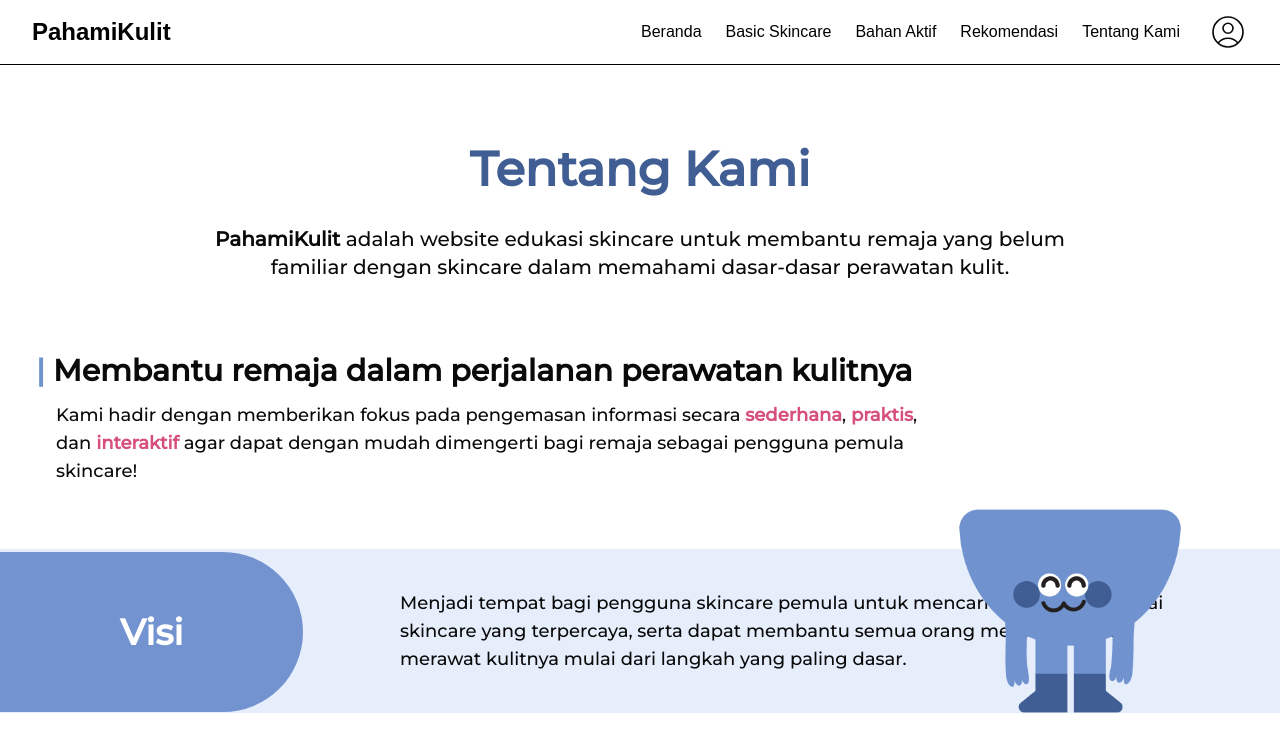
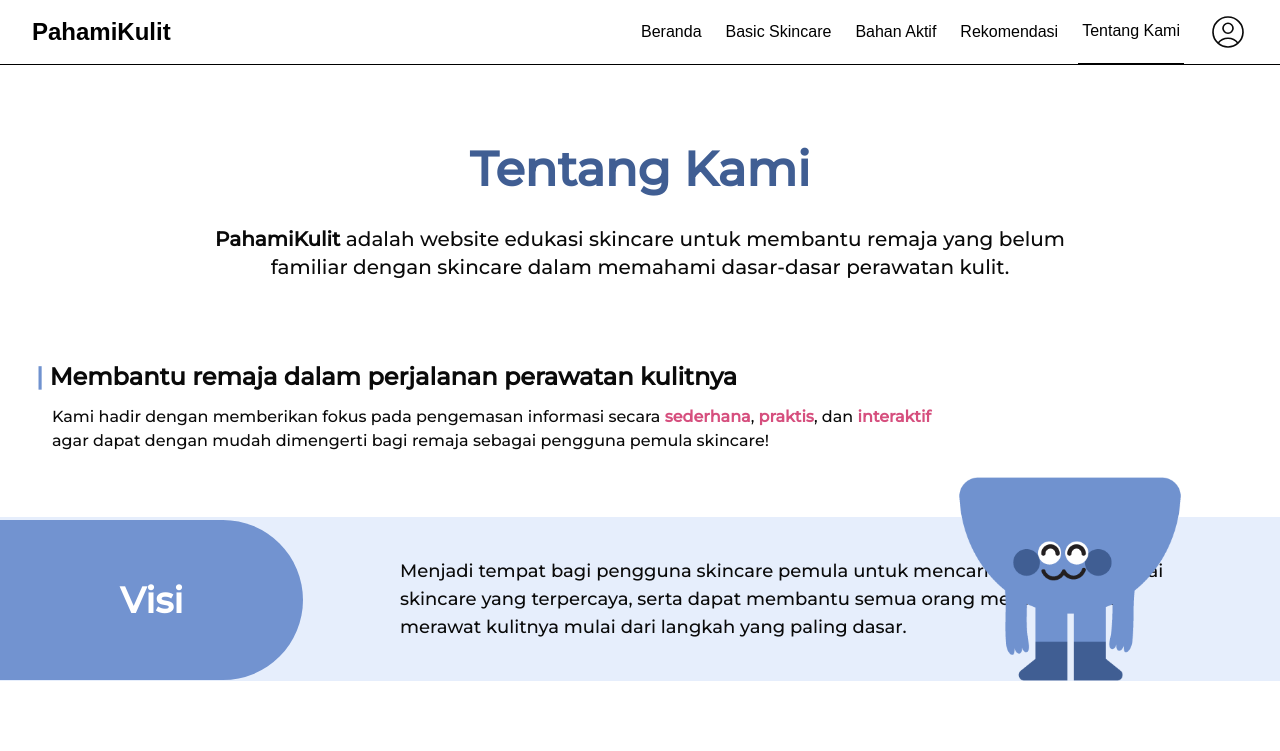
Before and after one commit to putrilauraa/PahamiKulit-FrontEnd, a Next.js app: page /about-us in a window 1280 px wide. Shown: the top 751 px of the page. Built offline with nearby package versions, Linux system fonts and the light colour scheme; a web font is replaced by a local one.

Commit message:
feat(navbar): active page sign

```diff
--- a/src/app/about-us/page.tsx
+++ b/src/app/about-us/page.tsx
@@ -23,14 +23,14 @@ export default function AboutUs() {
                             dengan skincare dalam memahami dasar-dasar perawatan
                             kulit.
                         </p>
-                        <div className="py-10 mt-8 ml-9">
-                            <p className="text-3xl font-bold">
+                        <div className="py-10 mt-10 ml-9">
+                            <p className="text-2xl font-bold">
                                 <strong className="text-[#7092CF]">| </strong>
                                 Membantu remaja dalam perjalanan perawatan
                                 kulitnya
                             </p>
 
-                            <p className="ml-5 w-4xl mt-3 text-lg">
+                            <p className="ml-4 w-4xl mt-3">
                                 Kami hadir dengan memberikan fokus pada
                                 pengemasan informasi secara{' '}
                                 <strong className="text-[#D64F7E]">
@@ -58,7 +58,7 @@ export default function AboutUs() {
                                 background: '#E6EEFC',
                             }}
                         >
-                            <div className="absolute left-0 text-white font-bold text-4xl bg-[#7293D0] flex px-30 py-15 top-138 rounded-r-full sm:4px md:6px lg:8px">
+                            <div className="absolute left-0 text-white font-bold text-4xl bg-[#7293D0] flex px-30 py-15 top-130 rounded-r-full sm:4px md:6px lg:8px">
                                 Visi
                             </div>
                             <div className="flex items-center ml-100">
--- a/src/components/Navbar.tsx
+++ b/src/components/Navbar.tsx
@@ -4,7 +4,6 @@ import { Bai_Jamjuree } from 'next/font/google';
 import { usePathname, useRouter } from 'next/navigation';
 import Link from 'next/link';
 import Signin from './Signin';
-
 
 const bai_jamjuree = Bai_Jamjuree({ weight: '500', subsets: ['latin'] });
 
@@ -17,9 +16,7 @@ export function Navbar() {
         setisCLick(!isClick);
     };
 
-    const toggleLoginModal = () =>{
-
-    }
+    const toggleLoginModal = () => {};
 
     return (
         <>
@@ -42,31 +39,51 @@ export function Navbar() {
                             <div className="flex items-center space-x-4">
                                 <Link
                                     href="/"
-                                    className="text-black hover:border-b-2 hover:border-black py-5 px-1"
+                                    className={`text-black py-5 px-1 ${
+                                        pathName === '/'
+                                            ? 'border-b-2 border-black'
+                                            : 'hover:border-b-2 hover:border-black'
+                                    }`}
                                 >
                                     Beranda
                                 </Link>
                                 <Link
-                                    href="/home"
-                                    className="text-black hover:border-b-2 hover:border-black py-5 px-1"
+                                    href="/basic-skincare"
+                                    className={`text-black py-5 px-1 ${
+                                        pathName === '/basic-skincare'
+                                            ? 'border-b-2 border-black'
+                                            : 'hover:border-b-2 hover:border-black'
+                                    }`}
                                 >
                                     Basic Skincare
                                 </Link>
                                 <Link
                                     href="/mengenal-bahan-aktif"
-                                    className="text-black hover:border-b-2 hover:border-black py-5 px-1"
+                                    className={`text-black py-5 px-1 ${
+                                        pathName === '/mengenal-bahan-aktif'
+                                            ? 'border-b-2 border-black'
+                                            : 'hover:border-b-2 hover:border-black'
+                                    }`}
                                 >
                                     Bahan Aktif
                                 </Link>
                                 <Link
-                                    href="/product"
-                                    className="text-black hover:border-b-2 hover:border-black py-5 px-1"
+                                    href="/rekomendasi"
+                                    className={`text-black py-5 px-1 ${
+                                        pathName === '/rekomendasi'
+                                            ? 'border-b-2 border-black'
+                                            : 'hover:border-b-2 hover:border-black'
+                                    }`}
                                 >
                                     Rekomendasi
                                 </Link>
                                 <Link
                                     href="/about-us"
-                                    className="text-black hover:border-b-2 hover:border-black py-5 px-1"
+                                    className={`text-black py-5 px-1 ${
+                                        pathName === '/about-us'
+                                            ? 'border-b-2 border-black'
+                                            : 'hover:border-b-2 hover:border-black'
+                                    }`}
                                 >
                                     Tentang Kami
                                 </Link>
@@ -85,7 +102,7 @@ export function Navbar() {
                                             d="M17.982 18.725A7.488 7.488 0 0 0 12 15.75a7.488 7.488 0 0 0-5.982 2.975m11.963 0a9 9 0 1 0-11.963 0m11.963 0A8.966 8.966 0 0 1 12 21a8.966 8.966 0 0 1-5.982-2.275M15 9.75a3 3 0 1 1-6 0 3 3 0 0 1 6 0Z"
                                         />
                                     </svg> */}
-                                    <Signin/>
+                                    <Signin />
                                 </Link>
                             </div>
                         </div>
@@ -130,7 +147,7 @@ export function Navbar() {
                     </div>
                 </div>
                 {isClick && (
-                     <div className="md:hidden">
+                    <div className="md:hidden">
                         <div className="px-2 pt-2 pb-3 space-y-1 sm:px-3">
                             <Link
                                 href="/"
@@ -151,6 +168,12 @@ export function Navbar() {
                                 Bahan Aktif
                             </Link>
                             <Link
+                                href="/Rekomendasi"
+                                className="text-black block hover:bg-gray-100 py-5 px-1"
+                            >
+                                Rekomendasi
+                            </Link>
+                            <Link
                                 href="/about-us"
                                 className="text-black block hover:bg-gray-100 py-5 px-1"
                             >
@@ -166,7 +189,7 @@ export function Navbar() {
                                 onClick={toggleLoginModal}
                                 className="text-black block hover:bg-gray-100 py-5 px-1"
                             >
-                                My Profile
+                                Profil Saya
                             </div>
                         </div>
                     </div>
```
